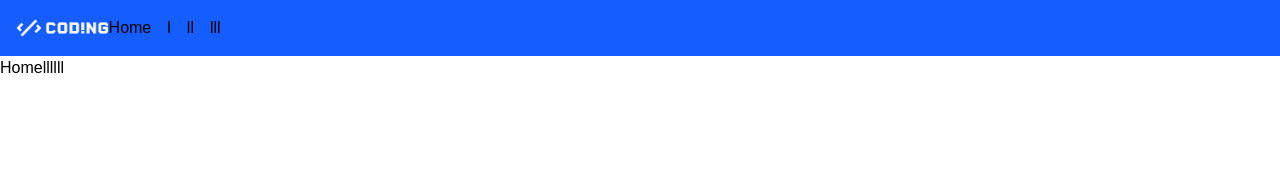
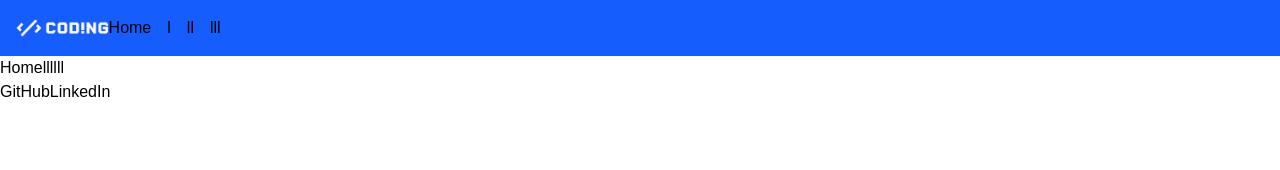
Before and after one commit to Lvhacker1/P, a Next.js app: page / in a window 1280 px wide. Shown: the top 170 px of the page. Built offline with nearby package versions, Linux system fonts and the light colour scheme.

Commit message:
add social links to footer

```diff
--- a/src/components/Footer/index.tsx
+++ b/src/components/Footer/index.tsx
@@ -1,5 +1,5 @@
 'use client'
-import { navLinks } from "@/data/data";
+import { navLinks, socialLinks } from "@/data/data";
 import { SocialLinks, NavLink } from "@/types/types";
 import Link from "next/link";
 
@@ -14,7 +14,11 @@ const Footer = () => {
                 ))}
             </nav>
             <div>
-
+                {socialLinks.map((socialLink: SocialLinks) => (
+                    <a key={socialLink.name} href={socialLink.url} target="_blank" rel="noopener noreferrer">
+                        {socialLink.name}
+                    </a>
+                ))}
             </div>
             <div>
                 <p></p>
```
